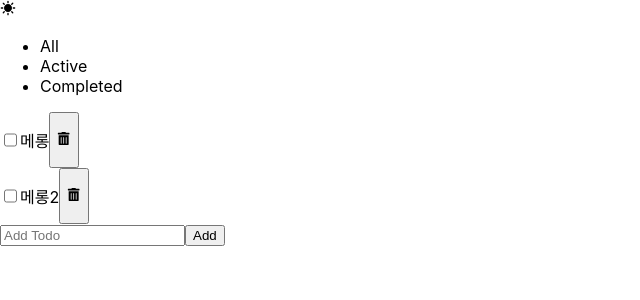
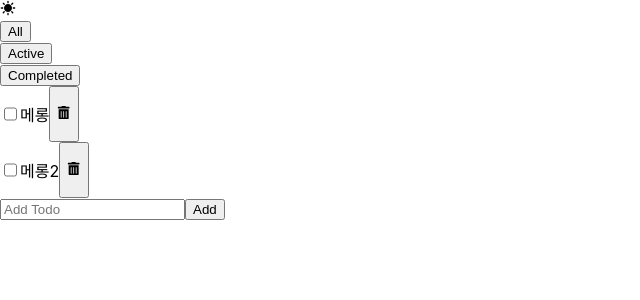
Before and after one commit to hotcream3904/Todo-React, a React (Create React App) app: page / in a window 1280 px wide. Shown: the top 300 px of the page, without its empty margins (0-640 px from the left). Built offline with nearby package versions, Linux system fonts and the light colour scheme; the HTML template or start-up script is replaced by a standard one.

Commit message:
[feature, refactor] 필터기능, 컴포넌트분리

```diff
--- a/src/App.js
+++ b/src/App.js
@@ -1,45 +1,31 @@
 import './App.css';
-
 import { useState } from "react";
 import Header from "./components/header/Header.jsx";
 import Todos from "./components/todos/Todos.jsx";
 import UserInput from "./components/userInput/UserInput.jsx";
 
+const filterList = ['All', 'Active', 'Completed']
+
 function App() {
+const [filter, setFilter] = useState(filterList[0])
 const [todos, setTodos] = useState([
   {
   id : 123,
-  status: "active",
+  status: "Active",
   text: "메롱"
  },
  {
   id : 124,
-  status: "active",
+  status: "Active",
   text: "메롱2"
  },
 ])
-const [todo, setTodo] = useState("")
-const generateId = () => `id_${Date.now()}_${Math.random().toString(36).substr(2, 9)}`;
-
-function handleAddTodo () {
-  const newTodo = {
-    id : generateId(),
-    status : "active",
-    text : todo
-  }
-  setTodos([...todos, newTodo])
-  setTodo("")
-}
-function handleChangeTodo(e) {
-  setTodo(e.target.value)
-}
-
 
 return (
   <>
-    <Header />
-    <Todos todos={todos} setTodos={setTodos}/>
-    <UserInput handleChangeTodo={handleChangeTodo} todo={todo} handleAddTodo={handleAddTodo}/>
+    <Header filterList={filterList} setFilter={setFilter}/>
+    <Todos filter={filter} todos={todos} setTodos={setTodos}/>
+    <UserInput todos={todos} setTodos={setTodos}/>
   </>
   );
 }
--- a/src/components/header/Header.jsx
+++ b/src/components/header/Header.jsx
@@ -1,18 +1,17 @@
 import React from 'react'
 import { MdSunny } from "react-icons/md";
 
-export default function Header() {
+
+export default function Header({filterList, setFilter}) {
   return (
     <header>
       <div>
          <MdSunny />
       </div>
       <div>
-         <ul>
-           <li>All</li>
-           <li>Active</li>
-           <li>Completed</li>
-         </ul>
+         {filterList.map((value, index)=>{
+          return <div key={index}><button onClick={()=>setFilter(value)}>{value}</button></div>
+         })}
       </div>
     </header>
   )
--- a/src/components/todos/Todos.jsx
+++ b/src/components/todos/Todos.jsx
@@ -1,37 +1,47 @@
 import React from 'react'
 import { FaTrashAlt } from "react-icons/fa";
 
-export default function Todos({todos, setTodos}) {
+export default function Todos({filter, todos, setTodos}) {
   function handleDeleteTodo(id) {
     setTodos(todos.filter((todo)=> todo.id !== id))
   }
+
 
   function handleCheckTodo(todo) {
     const {status, id, text} = todo
     const newTodo = {
       id,
-      status : status === "active" ? "completed" : "active",
+      status : status === "Active" ? "Completed" : "Active",
       text
     }
     const newTodos = todos.map((todo)=> todo.id === id ? newTodo : todo)
     setTodos(newTodos)
   }
 
+  const filterd = getFilterdTodo(todos,filter)
   return (
   <main>
     <div className="todos">
-    {todos.map(todo => todo.status === "active" ?
+      {filterd.map(todo => todo.status === "Active"?
          <div className="todo" key={todo.id}>
            <input type="checkbox" id="checkbox" onChange={()=>handleCheckTodo(todo)}/>
            <p>{todo.text}</p>
            <button className="deleteButton" onClick={()=>handleDeleteTodo(todo.id)}><FaTrashAlt /></button>
-      </div>
-     : <div className="todo" key={todo.id}>
+         </div> :
+         <div className="todo" key={todo.id}>
            <input type="checkbox" id="checkbox" onChange={()=>handleCheckTodo(todo)}/>
            <p style={{textDecoration : 'line-through'}}>{todo.text}</p>
            <button className="deleteButton" onClick={()=>handleDeleteTodo(todo.id)}><FaTrashAlt /></button>
-  </div> )}
+         </div>)
+      }
     </div>
   </main>
   )
 }
+
+function getFilterdTodo(todos, filter) {
+  if(filter === 'All') {
+    return todos
+  }
+  return todos.filter((todo)=> todo.status === filter)
+}
--- a/src/components/userInput/UserInput.jsx
+++ b/src/components/userInput/UserInput.jsx
@@ -1,6 +1,21 @@
-import React from 'react'
+import React, { useState } from 'react'
 
-export default function UserInput({handleChangeTodo, todo, handleAddTodo}) {
+export default function UserInput() {
+const [todo, setTodo] = useState("")
+const generateId = () => `id_${Date.now()}_${Math.random().toString(36).substr(2, 9)}`;
+
+function handleAddTodo ({todos, setTodos}) {
+  const newTodo = {
+    id : generateId(),
+    status : "Active",
+    text : todo
+  }
+  setTodos([...todos, newTodo])
+  setTodo("")
+}
+function handleChangeTodo(e) {
+  setTodo(e.target.value)
+}
   return (
     <section>
     <div>
```
Also changed, not shown: 1 other file (tests, documents, lock files or other folders). Lines whose indentation alone changed are shown as unchanged.
